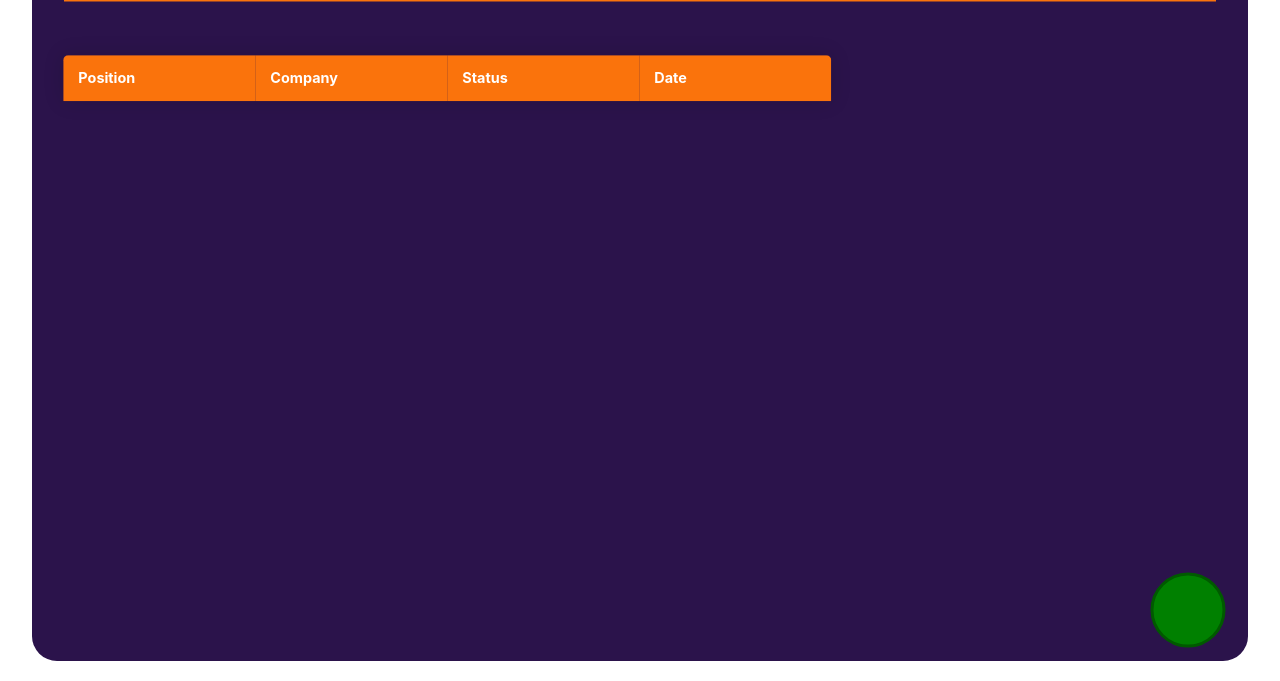
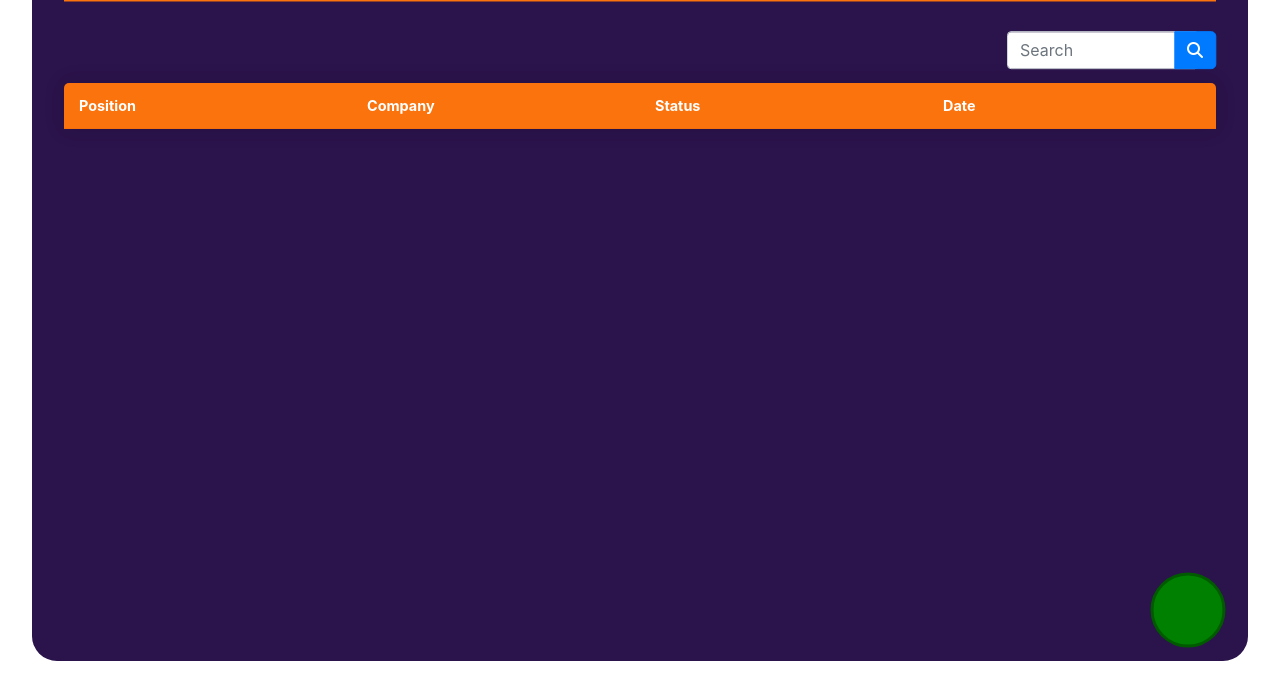
Before and after one commit to Ammadq87/Jobapplications, a plain HTML site: page MainPage.html in a window 1280 px wide. Shown: the part 119-800 px from the top of the page. Drawn offline with nearby package versions, Linux system fonts and the light colour scheme.

Commit message:
fixed minor size issues

```diff
--- a/MainPage.css
+++ b/MainPage.css
@@ -8,7 +8,8 @@
 
   /* background-color: rgb(75, 27, 139); */
   background-color: rgb(43, 19, 75);
-
+  /* overflow: auto; */
+  min-height: 687px;
   border-radius: 25px;
 }
 
@@ -33,13 +34,36 @@
   transform: translate(-50%, -50%);
 }
 
+/* Search Bar Styling */
+#searchBar {
+  width: 20vw;
+  position: absolute;
+  top: 18%;
+  left: 100%;
+  transform: translate(-100%, -18%);
+  /* border: 2px solid black; */
+  min-width: 147px;
+}
+
+#searchBar #searchInput {
+  width: 15vw;
+}
+
+#searchBar #searchButton {
+  position: absolute;
+  top: 100%;
+  left: 85%;
+  transform: translate(-85%, -100%);
+  border-radius: 0px 5px 5px 0px;
+}
+
 .wrapper {
   max-height: 500px;
   width: 60vw;
   /* border: 1px solid white; */
   color: white;
   overflow: auto;
-  position: absolute;
+  position: relative;
   top: 57%;
   left: 7%;
   transform: translate(-7%, -57%);
@@ -63,12 +87,12 @@ table {
   overflow: hidden;
   box-shadow: 0 0 20px rgba(0, 0, 0, 0.15);
 
-  width: 60vw;
+  width: 90vw;
 
   position: absolute;
-  top: 20%;
-  left: 7%;
-  transform: translate(-7%, -50%);
+  top: 22%;
+  left: 50%;
+  transform: translate(-50%, -22%);
 }
 
 thead tr {
--- a/MainPage.html
+++ b/MainPage.html
@@ -9,6 +9,7 @@
     <title>Document</title>
     <link rel="stylesheet" href="https://stackpath.bootstrapcdn.com/bootstrap/4.1.3/css/bootstrap.min.css" integrity="sha384-MCw98/SFnGE8fJT3GXwEOngsV7Zt27NXFoaoApmYm81iuXoPkFOJwJ8ERdknLPMO" crossorigin="anonymous">
     <script src="https://stackpath.bootstrapcdn.com/bootstrap/4.1.3/js/bootstrap.min.js" integrity="sha384-ChfqqxuZUCnJSK3+MXmPNIyE6ZbWh2IMqE241rYiqJxyMiZ6OW/JmZQ5stwEULTy" crossorigin="anonymous"></script>
+    <script src="https://kit.fontawesome.com/3fdf8bb5c4.js" crossorigin="anonymous"></script>
 
 </head>
 <body>
@@ -17,9 +18,15 @@
 
         <h1>Applications</h1>
 
-        <!-- <p id="date">Applications</p> -->
+        <div id="line"></div>
 
-        <div id="line"></div>
+        <div class="container" id="searchBar">
+            <input id="searchInput" type="search" class="form-control rounded" placeholder="Search" aria-label="Search" aria-describedby="search-addon" />
+            <button id="searchButton" type="button" class="btn btn-primary">
+              <i class="fas fa-search"></i>
+            </button>
+        </div>
+
         <table>
             <thead>
                 <tr>
```
Also changed, not shown: Layout.png (added), 1 other file.
